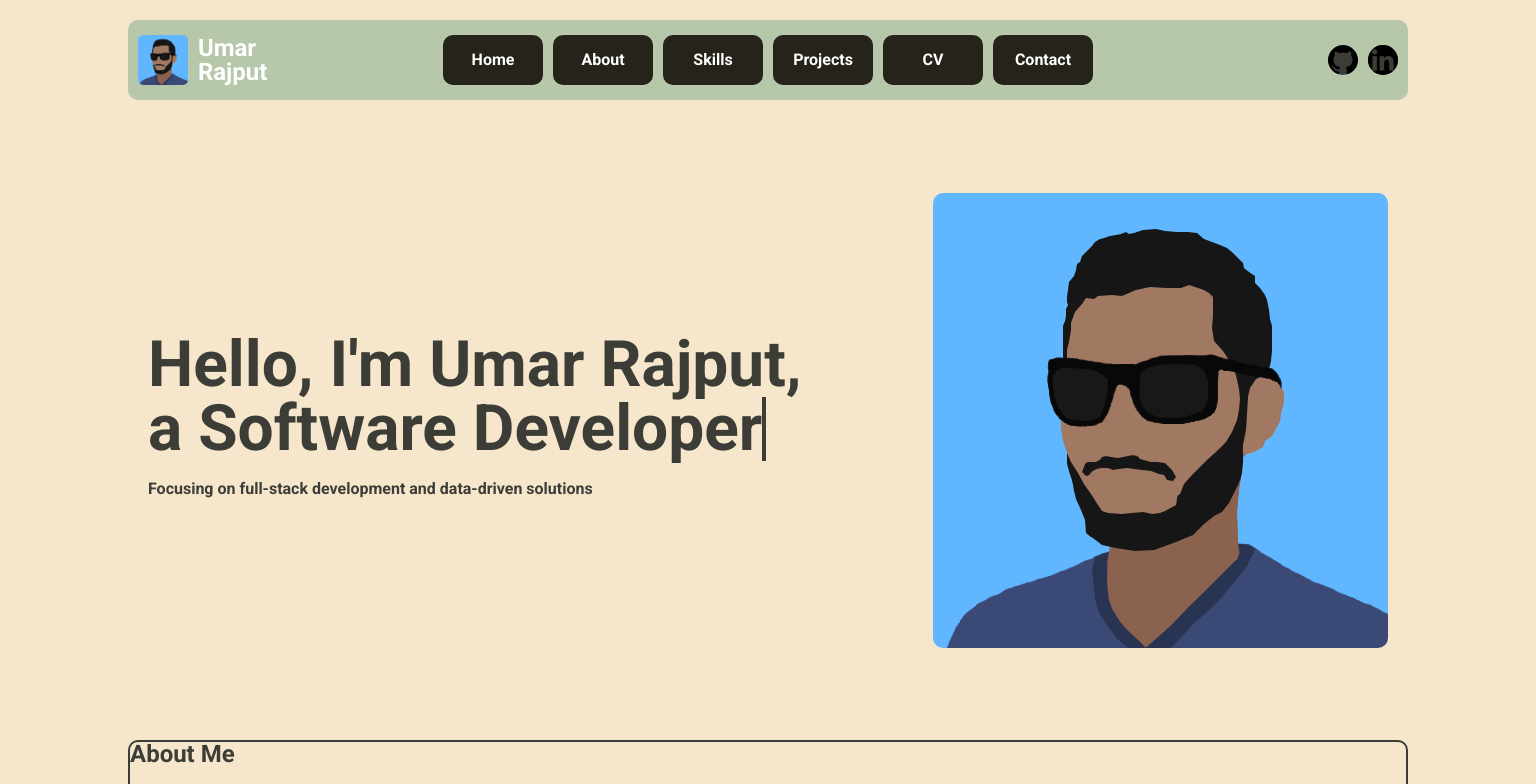
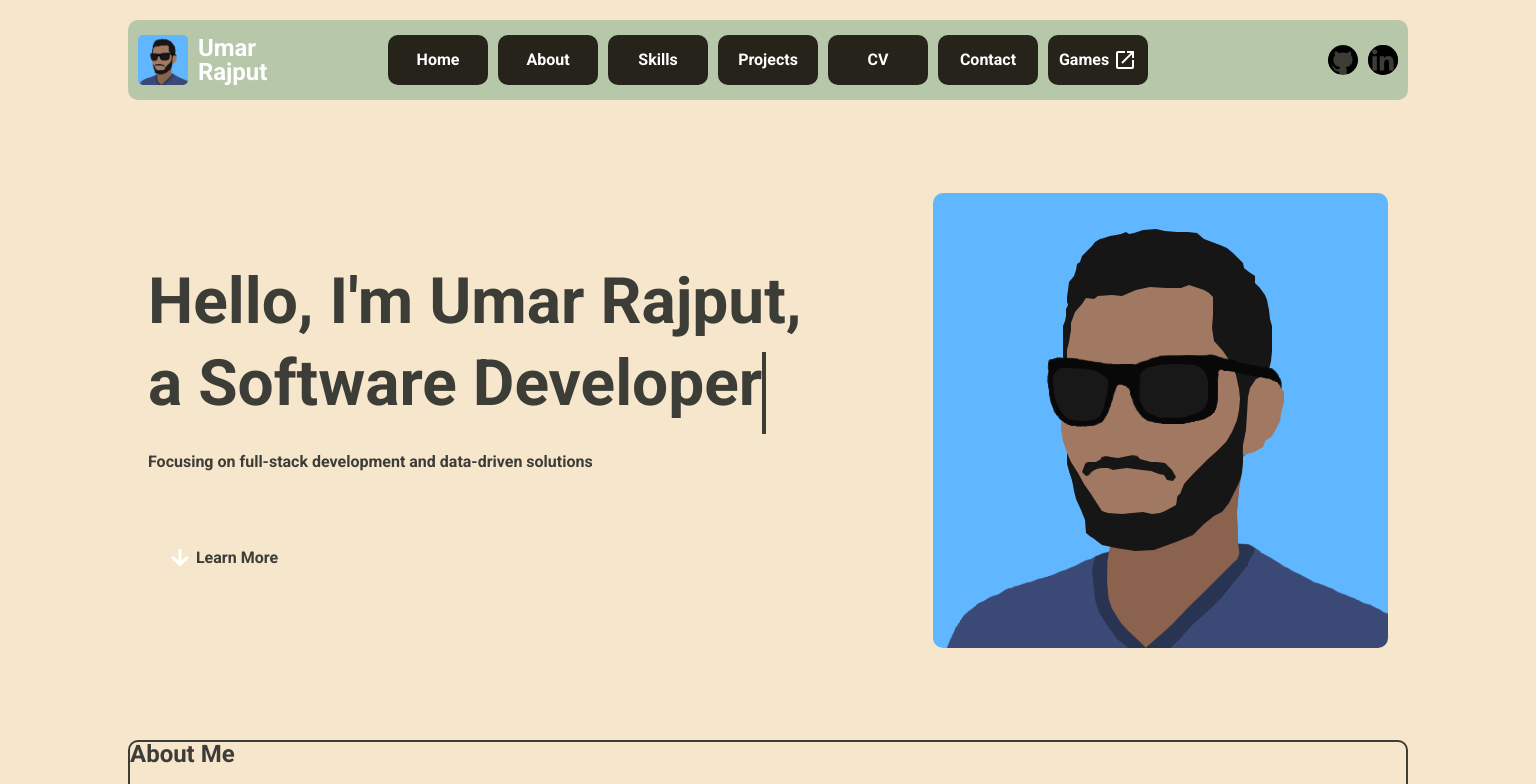
Before and after one commit to umarraj008/umarraj008.github.io, a React (Vite) app: page / in a window 1536 px wide. Shown: the top 784 px of the page. Built offline with nearby package versions, Linux system fonts and the light colour scheme.

Commit message:
learn more button + google icon
- updated home page button and added icon
- added icon to games button
- added new text to typing animation

```diff
--- a/index.html
+++ b/index.html
@@ -24,6 +24,7 @@
     <link rel="preconnect" href="https://fonts.googleapis.com">
     <link rel="preconnect" href="https://fonts.gstatic.com" crossorigin>
     <link href="https://fonts.googleapis.com/css2?family=Roboto:ital,wght@0,100;0,300;0,400;0,500;0,700;0,900;1,100;1,300;1,400;1,500;1,700;1,900&display=swap" rel="stylesheet">
+    <link rel="stylesheet" href="https://fonts.googleapis.com/css2?family=Material+Symbols+Outlined:opsz,wght,FILL,GRAD@20..48,100..700,0..1,-50..200" />
   </head>
   <body>
     <div id="root"></div>
--- a/src/components/Header/Header.css
+++ b/src/components/Header/Header.css
@@ -102,6 +102,11 @@ header .header-container {
   transition: 0.2s ease-in-out;
 }
 
+/* Button Icon */
+.header-container .button-container a span {
+  color: white;
+}
+
 /* Button Hover */
 .header-container .button-container a:hover {
   transform: translate(2px, 3px);
--- a/src/components/Header/Header.jsx
+++ b/src/components/Header/Header.jsx
@@ -53,6 +53,7 @@ function Header(props) {
             <a href="#projects" onClick={(e) => scrollToSection(e,'projects')}>Projects</a>
             <a href="#cv" onClick={(e) => scrollToSection(e,'cv')}>CV</a>
             <a href="#contact" onClick={(e) => scrollToSection(e,'contact')}>Contact</a>
+            <a href="#games" onClick={(e) => scrollToSection(e,'games')}>Games&nbsp;<span class="material-symbols-outlined">open_in_new</span></a>
         </nav>
         <div className="social-container">
           <a alt="GitHub Link" href="https://github.com/umarraj008/" target='_blank' rel="noopener noreferrer" className='git-button'><img src='/github.svg' /></a>
--- a/src/components/TypingAnimation/TypingAnimation.jsx
+++ b/src/components/TypingAnimation/TypingAnimation.jsx
@@ -20,6 +20,7 @@ const TypingAnimation = () => {
     "a Python Developer",
     "a Android Developer",
     "a Web Developer",
+    "a Game Developer",
   ];
 
   useEffect(() => {
--- a/src/pages/Home/Home.css
+++ b/src/pages/Home/Home.css
@@ -23,7 +23,7 @@
     align-items: center;
     border: none;
     height: 600px;
-    /* background-color: red; */
+    /* background-color: lime; */
   }
 
   /* Left Section */
@@ -34,7 +34,7 @@
     text-align: left;
     padding-left: 20px;
     /* background-color: red; */
-    /* height: 300px; */
+    height: 300px;
 
   }
 
@@ -81,14 +81,20 @@
     border: 2px solid var(--BORDER-COLOR);
     background-color: var(--BORDER-COLOR);
     color: white;
-    margin-top: auto;
-    flex: 1;
+    /* margin-top: auto; */
+    flex: 1;;
     /* box-shadow: 2px 3px black; */
     transition: 0.2s ease-in-out;
     text-decoration: none;
     display: flex;
     justify-content: center;
     align-items: center;
+  }
+
+  /* Button Icon */
+  #home .left-section a span {
+    color: white;
+    font-weight: bold;
   }
 
   /* Button Hover */
--- a/src/pages/Home/Home.jsx
+++ b/src/pages/Home/Home.jsx
@@ -9,7 +9,7 @@ function Home() {
         <h1 className='title'>Hello, I'm Umar Rajput,</h1>
         <TypingAnimation />
         <h2>Focusing on full-stack development and data-driven solutions</h2>
-        {/* <a href="#about">About Me</a> */}
+        <a href="#about"><span class="material-symbols-outlined">arrow_downward</span>&nbsp;Learn More</a>
       </div>
       <div className="right-section">
         <img src="/umarLogoV3.png"/>
```
